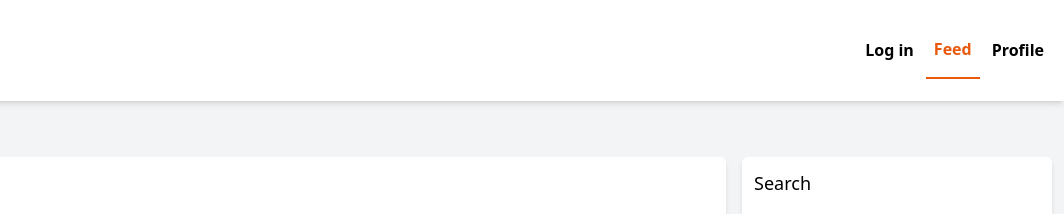
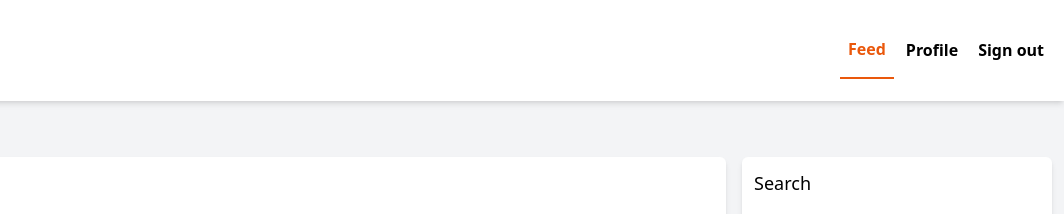
Before and after one commit to Andy19955/Beam, a website with bundled scripts: page feed/index.html in a window 1280 px wide. Shown: the top 214 px of the page, 216-1280 px from the left. Built offline with nearby package versions, Linux system fonts and the light colour scheme.

Commit message:
Change text from log in/out to sign in/out

```diff
--- a/feed/index.html
+++ b/feed/index.html
@@ -18,11 +18,10 @@
             <img src="../images/logo.png" alt="Logo" class="w-48" />
           </a>
           <div class="hidden md:flex items-center space-x-1">
-            <a href="/" class="py-4 px-2 font-semibold hover:text-orange-600 hover:border-b-2 hover:border-b-orange-600 transition duration-300">Log in</a>
             <a href="../feed" class="py-4 px-2 font-semibold border-b-2 text-orange-600 border-b-orange-600">Feed</a>
             <a href="../profile" class="py-4 px-2 font-semibold hover:text-orange-600 hover:border-b-2 hover:border-b-orange-600 transition duration-300">Profile</a>
+            <a href="/" class="py-4 px-2 font-semibold hover:text-orange-600 hover:border-b-2 hover:border-b-orange-600 transition duration-300">Sign out</a>
           </div>
-
           <div class="flex md:hidden item-center">
             <button id="menu-button">
               <svg class="w-6 h-6 text-gray-500 hover:text-orange-600" fill="none" stroke-linecap="round" stroke-linejoin="round" stroke-width="2" viewBox="0 0 24 24" stroke="currentColor">
@@ -34,13 +33,13 @@
         <div class="hidden" id="mobile-menu">
           <ul>
             <li>
-              <a href="/" class="block text-sm py-4 px-2 hover:bg-orange-600 hover:text-white transition duration-300">Log In</a>
-            </li>
-            <li>
               <a href="../feed" class="block text-sm py-4 px-2 bg-orange-600 text-white font-semibold">Feed</a>
             </li>
             <li>
               <a href="../profile" class="block text-sm py-4 px-2 hover:bg-orange-600 hover:text-white transition duration-300">Profile</a>
+            </li>
+            <li>
+              <a href="/" class="block text-sm py-4 px-2 hover:bg-orange-600 hover:text-white transition duration-300">Sign out</a>
             </li>
           </ul>
         </div>
--- a/index.html
+++ b/index.html
@@ -30,7 +30,7 @@
           </div>
         </form>
       </section>
-      <section class="bg-[url('../images/login-background.png')] bg-cover bg-center md:z-1 text-white py-5 lg:py-9 px-5 lg:px-9 md:absolute md:top-0 md:bottom-0 md:right-0 md:h-screen md:w-2/5">
+      <section class="bg-[url('../images/login-background.png')] bg-cover bg-center md:z-1 text-white py-5 lg:py-9 px-5 lg:px-9 md:absolute md:top-0 md:-bottom-10 md:right-0 md:min-h-screen md:w-2/5">
         <div class="flex flex-col gap-12 h-full justify-center">
           <h1 class="text-3xl lg:text-4xl font-bold">Connect with people the new way</h1>
           <div class="px-4 text-lg lg:text-xl">
--- a/profile/index.html
+++ b/profile/index.html
@@ -18,11 +18,10 @@
             <img src="../images/logo.png" alt="Logo" class="w-48" />
           </a>
           <div class="hidden md:flex items-center space-x-1">
-            <a href="/" class="py-4 px-2 font-semibold hover:text-orange-600 hover:border-b-2 hover:border-b-orange-600 transition duration-300">Log in</a>
             <a href="../feed" class="py-4 px-2 font-semibold hover:text-orange-600 hover:border-b-2 hover:border-b-orange-600 transition duration-300">Feed</a>
             <a href="../profile" class="py-4 px-2 font-semibold border-b-2 text-orange-600 border-b-orange-600">Profile</a>
+            <a href="/" class="py-4 px-2 font-semibold hover:text-orange-600 hover:border-b-2 hover:border-b-orange-600 transition duration-300">Sign out</a>
           </div>
-
           <div class="flex md:hidden item-center">
             <button id="menu-button">
               <svg class="w-6 h-6 text-gray-500 hover:text-orange-600" fill="none" stroke-linecap="round" stroke-linejoin="round" stroke-width="2" viewBox="0 0 24 24" stroke="currentColor">
@@ -31,17 +30,16 @@
             </button>
           </div>
         </div>
-
         <div class="hidden" id="mobile-menu">
           <ul>
-            <li>
-              <a href="/" class="block text-sm py-4 px-2 hover:bg-orange-600 hover:text-white transition duration-300">Log In</a>
-            </li>
             <li>
               <a href="../feed" class="block text-sm py-4 px-2 hover:bg-orange-600 hover:text-white transition duration-300">Feed</a>
             </li>
             <li>
               <a href="../profile" class="block text-sm py-4 px-2 bg-orange-600 text-white font-semibold">Profile</a>
+            </li>
+            <li>
+              <a href="/" class="block text-sm py-4 px-2 hover:bg-orange-600 hover:text-white transition duration-300">Sign Out</a>
             </li>
           </ul>
         </div>
```
Also changed, not shown: css/style.css.
